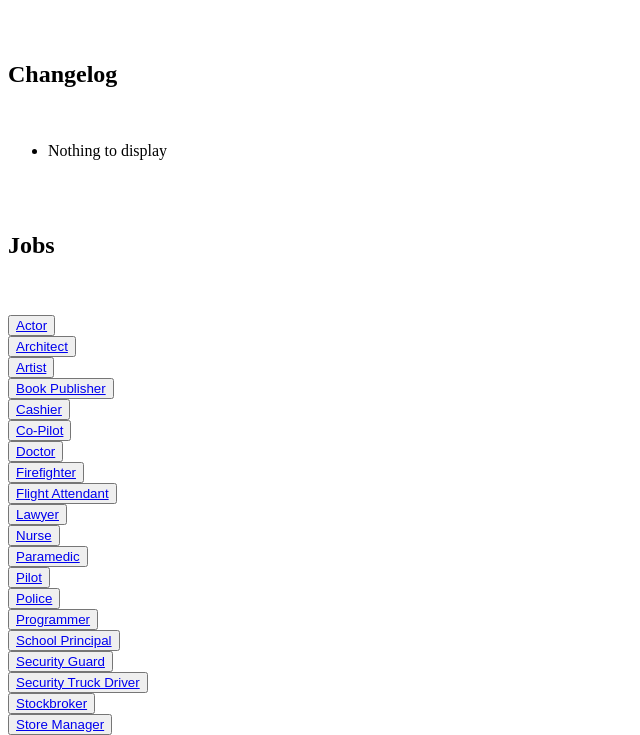
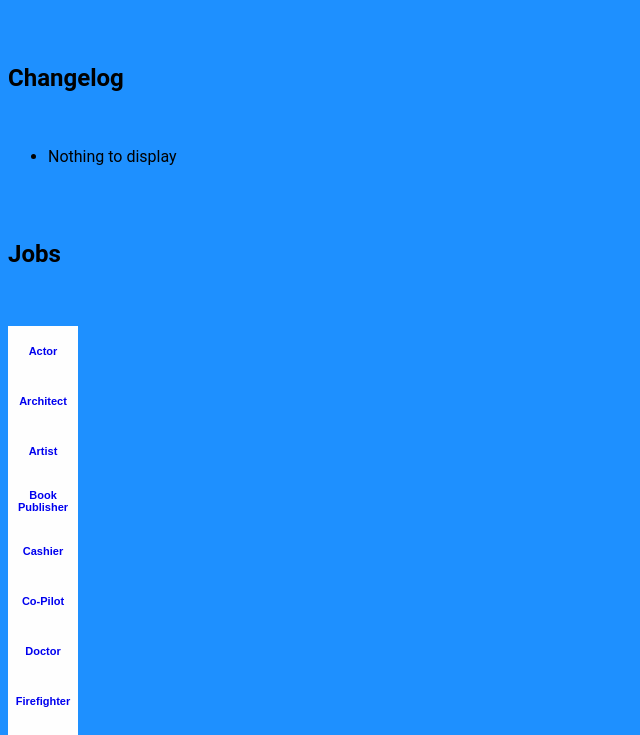
Before and after one commit to SimpleWorldGame/SimpleWorldGame.github.io, a plain HTML site: page index.htm in a window 1280 px wide. Shown: the part 75-810 px from the top of the page, without its empty margins (0-640 px from the left). Drawn offline with Linux system fonts and the light colour scheme; a web font is replaced by a local one.

Commit message:
Update index.htm

```diff
--- a/index.htm
+++ b/index.htm
@@ -2,7 +2,7 @@
 <html>
   <head>
     <title>SimpleWorld</title>
-    <link rel="sylesheet" href="/styles/main.css" />
+    <link rel="stylesheet" href="/styles/main.css" />
   </head>
   <body>
     <h1 class="title">
```
